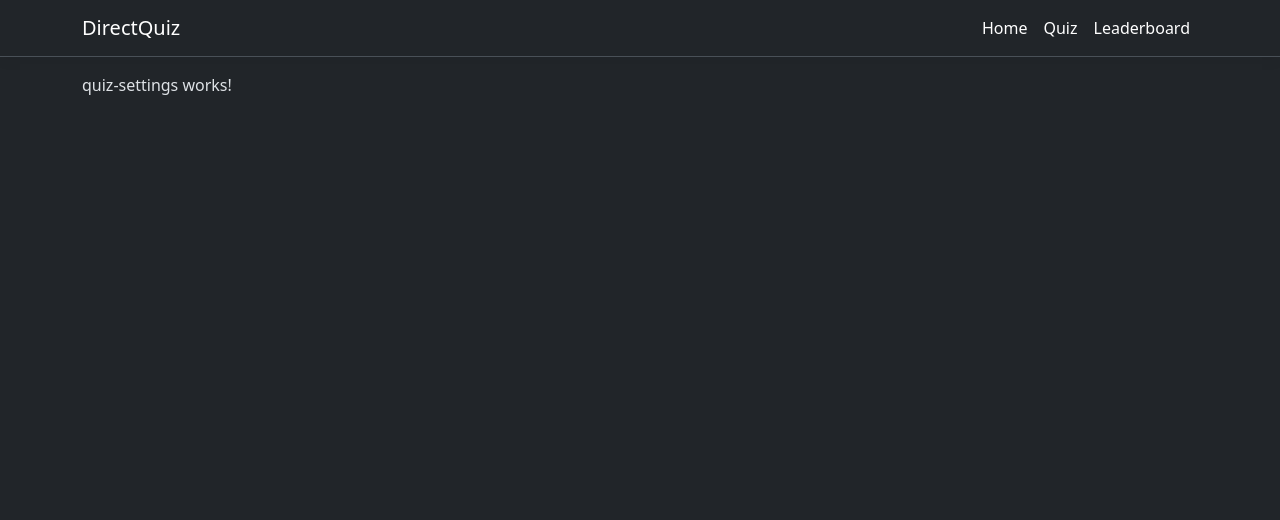
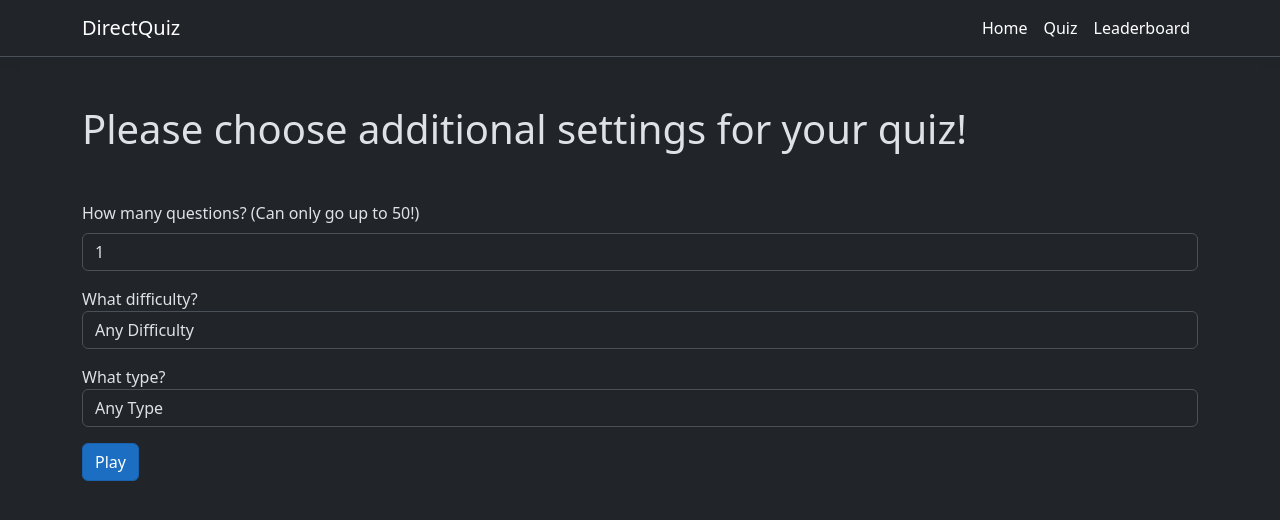
Before and after one commit to Trexxin/DirectQuiz, an Angular app in the folder ClientApp/: page /quiz-settings/1 in a window 1280 px wide. Shown: the top 520 px of the page. Built offline with nearby package versions, Linux system fonts and the light colour scheme.

Commit message:
Implemented settings to allow user to choose attributes of the quiz

```diff
--- a/ClientApp/src/app/quiz-settings/quiz-settings.component.html
+++ b/ClientApp/src/app/quiz-settings/quiz-settings.component.html
@@ -1 +1,34 @@
-<p>quiz-settings works!</p>
+<h1 class="my-5">Please choose additional settings for your quiz!</h1>
+<form>
+  <div class="mb-3">
+    <label for="numberOfQuestions" class="form-label">How many questions? (Can only go up to 50!)</label>
+    <input type="number" class="form-control" id="numberOfQuestions" aria-describedby="numberOfQuestions"
+           min="1" max="50" [(ngModel)]="numberOfQuestions" name="numberOfQuestions" (ngModelChange)="validateInput()" inputmode="numeric">
+    <div *ngIf="invalidInput" class="alert">
+      <div *ngIf="numberOfQuestions > 50">
+        Error: Number of questions cannot be more than 50.
+      </div>
+      <div *ngIf="numberOfQuestions < 1">
+        Error: Number of questions must be at least 1.
+      </div>
+    </div>
+  </div>
+  <div class="mb-3">
+    <label for="inputState">What difficulty?</label>
+    <select id="inputState" [(ngModel)]="quizDifficulty" name="quizDifficulty" class="form-control">
+      <option value="">Any Difficulty</option>
+      <option value="easy">Easy</option>
+      <option value="medium">Medium</option>
+      <option value="hard">Hard</option>
+    </select>
+  </div>
+  <div class="mb-3">
+    <label for="inputState">What type?</label>
+    <select id="inputState" [(ngModel)]="quizType" name="quizType" class="form-control">
+      <option selected value="">Any Type</option>
+      <option value="multiple">Multiple Choice</option>
+      <option value="boolean">True / False</option>
+    </select>
+  </div>
+  <button type="submit" class="btn btn-primary" (click)="generateQuiz()">Play</button>
+</form>
--- a/ClientApp/src/app/quiz-settings/quiz-settings.component.ts
+++ b/ClientApp/src/app/quiz-settings/quiz-settings.component.ts
@@ -1,5 +1,6 @@
 import { Component, OnInit } from '@angular/core';
 import { ActivatedRoute } from '@angular/router';
+import { DataService } from '../data.service';
 
 @Component({
   selector: 'app-quiz-settings',
@@ -8,8 +9,12 @@ import { ActivatedRoute } from '@angular/router';
 })
 export class QuizSettingsComponent implements OnInit {
   selectedCategory: string = '';
+  numberOfQuestions: number = 1;
+  invalidInput: boolean = false;
+  quizDifficulty: string = '';
+  quizType: string = '';
 
-  constructor(private route: ActivatedRoute) { }
+  constructor(private route: ActivatedRoute, private dataService: DataService) { }
 
   ngOnInit(): void {
     this.route.params.subscribe(params => {
@@ -17,4 +22,17 @@ export class QuizSettingsComponent implements OnInit {
     })
   }
 
+  validateInput() {
+    this.invalidInput = (this.numberOfQuestions < 1 || this.numberOfQuestions > 50);
+  }
+
+  generateQuizApi(numberOfQuestions: number, selectedCategory: string, quizDifficulty: string, quizType: string): void {
+    this.dataService.getQuizQuestions(numberOfQuestions, selectedCategory, quizDifficulty, quizType).subscribe((quizData) => {
+      console.log(quizData);
+    })
+  }
+
+  generateQuiz(): void {
+    this.generateQuizApi(this.numberOfQuestions, this.selectedCategory, this.quizDifficulty, this.quizType)
+  }
 }
--- a/ClientApp/src/app/quiz/quiz.component.ts
+++ b/ClientApp/src/app/quiz/quiz.component.ts
@@ -9,17 +9,9 @@ import { QuizApiResponse, QuizQuestion } from '../models';
   styleUrls: ['./quiz.component.css']
 })
 export class QuizComponent {
-  constructor(private dataService: DataService, private router: Router) { }
+  constructor(private router: Router) { }
 
   selectCategory(category: string): void {
     this.router.navigate([`quiz-settings`, category])
   }
-
-  generateQuiz(category: string): void {
-    this.dataService.getQuizQuestions(category).subscribe((quizData) => {
-      console.log(quizData);
-    })
-  }
-
-
 }
```
